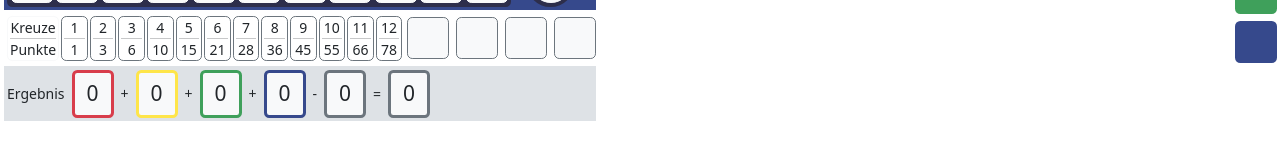
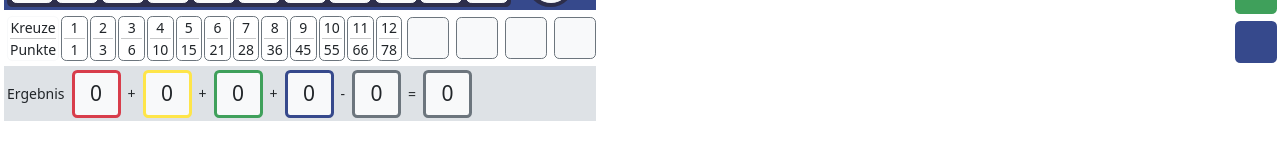
Before and after one commit to hansmaulwurf23/qwixx, a Vue app: page / in a window 1280 px wide. Shown: the part 228-388 px from the top of the page. Built offline with nearby package versions, Linux system fonts and the light colour scheme; some icons are missing.

Commit message:
finished state, legend into a component

```diff
--- a/src/assets/main.scss
+++ b/src/assets/main.scss
@@ -42,6 +42,16 @@ main {
     vertical-align: middle;
 }
 
+.scorediv {
+    @extend .mx-2;
+    @extend .rounded-2;
+    @extend .squarebtn;
+    @extend .bg-light;
+    @extend .border;
+    @extend .border-3;
+    min-width: 3.5rem;
+}
+
 #myErrorAlert {
     @extend .border;
     @extend .border-3;
--- a/src/components/TheBoard.vue
+++ b/src/components/TheBoard.vue
@@ -1,6 +1,7 @@
 <script setup>
 import {mdiLock, mdiLockOpen} from '@mdi/js';
 import {useBoardStore} from "@/main.js";
+import ThePointsLegend from "@/components/ThePointsLegend.vue";
 
 const store = useBoardStore();
 </script>
@@ -11,6 +12,7 @@ const store = useBoardStore();
       <div class="panelrow rounded-2" :class="['bg-' + store.colors[cidx] + '-subtle']">
         <button @click="store.markNumber(cidx, i)"
                 v-for="(v, i) in colNumbers"
+                :disabled="store.isFinished()"
                 :class="[v ? 'btn-secondary' : 'btn-light', v ? 'text-white' : 'text-' + store.colors[cidx], i > 0 ? 'ms-0': 'ms-1']"
                 class="squarebtn m-1">{{ cidx < 2 ? i + 2 : 12 - i }}
         </button>
@@ -19,26 +21,17 @@ const store = useBoardStore();
       <div class="panelrow rounded-circle" :class="['bg-' + store.colors[cidx] + '-subtle']">
         <button @click="store.markLock(cidx)"
                 :class="[store.locks[cidx] ? 'btn-secondary' : 'btn-light', store.locks[cidx] ? 'text-white' : 'text-' + store.colors[cidx]]"
+                :disabled="store.isFinished()"
                 class="squarebtn m-1 rounded-circle">
           <svg-icon type="mdi" :path="store.locks[cidx] ? mdiLock : mdiLockOpen"></svg-icon>
         </button>
       </div>
     </div>
     <div class="panelrow">
-      <div class="rounded-2 border border-light legend ms-2">
-        Kreuze
-        <hr/>
-        Punkte
-      </div>
-      <template v-for="(v, i) in store.pointsMap">
-        <div class="rounded-2 border border-secondary legend" v-if="i > 0">
-          {{ i }}
-          <hr/>
-          {{ v }}
-        </div>
-      </template>
+      <ThePointsLegend/>
       <button v-for="v in 4"
               @click="store.markFail()"
+              :disabled="store.isFinished()"
               :class="store.fails >= v ? 'btn-secondary': 'btn-light'"
               class="btn-outline-secondary squarebtn m-1">&nbsp;
       </button>
@@ -46,37 +39,24 @@ const store = useBoardStore();
     <div class="p-1 m-1 panelrow scorerow">
       Ergebnis
       <template v-for="(color, cidx) in store.colors">
-        <div class="mx-2 rounded-2 squarebtn bg-light border border-3 align-middle" :class="['border-' + color]"><p>
+        <div class="scorediv" :class="['border-' + color]"><p>
           {{ store.getColorScore(cidx) }}</p></div>
         {{ cidx < 3 ? '+' : '-' }}
       </template>
-      <div class="mx-2 rounded-2 squarebtn bg-light border border-3 border-secondary"><p>{{ store.getFailPoints() }}</p>
+      <div class="scorediv border-secondary"><p>{{ store.getFailPoints() }}</p>
       </div>
       =
-      <div class="mx-2 rounded-2 squarebtn bg-light border border-3 border-secondary"><p>{{ store.getScore() }}</p>
+      <div class="scorediv border-secondary"><p>{{ store.getScore() }}</p>
       </div>
     </div>
   </div>
 </template>
 
 <style scoped>
-hr {
-  margin: 0;
-  padding: 0;
-}
-
 .panelrow {
   display: flex;
   flex-direction: row;
   align-items: center;
-}
-
-.legend {
-  margin: 1px;
-  padding-left: 2px;
-  padding-right: 2px;
-  min-width: 1.9rem;
-  text-align: center;
 }
 
 .scorerow {
--- a/src/components/TheControls.vue
+++ b/src/components/TheControls.vue
@@ -14,7 +14,7 @@ const store = useBoardStore()
       <svg-icon type="mdi" :path="mdiUndo"></svg-icon>
     </button>
     <button class="squarebtn m-1" v-for="(c, i) in store.colors" :class="['bg-' + c, 'text-white']"
-    @click="store.markLockGlobally(i)">
+    @click="store.markLockGlobally(i)" :disabled="store.isFinished()">
       <svg-icon type="mdi" :path="mdiAccountLock"></svg-icon>
     </button>
   </div>
--- /dev/null
+++ b/src/components/ThePointsLegend.vue
@@ -0,0 +1,35 @@
+<script setup>
+import {useBoardStore} from "@/main.js";
+
+const store = useBoardStore();
+</script>
+
+<template>
+  <div class="rounded-2 border border-light legend ms-2">
+    Kreuze
+    <hr/>
+    Punkte
+  </div>
+  <template v-for="(v, i) in store.pointsMap">
+    <div class="rounded-2 border border-secondary legend" v-if="i > 0">
+      {{ i }}
+      <hr/>
+      {{ v }}
+    </div>
+  </template>
+</template>
+
+<style scoped>
+hr {
+  margin: 0;
+  padding: 0;
+}
+
+.legend {
+  margin: 1px;
+  padding-left: 2px;
+  padding-right: 2px;
+  min-width: 1.9rem;
+  text-align: center;
+}
+</style>
--- a/src/main.js
+++ b/src/main.js
@@ -67,7 +67,7 @@ export const useBoardStore = defineStore("boardStore", () => {
     if (!this.numbers[color].at(-1)) {
       return this.setError('Der letzte Kasten muss angekreuzt sein!');
     }
-    if (this.locks.filter((l) => l === true).length === 2) {
+    if (this.isFinished()) {
       return this.setError('Es sind bereits zwei Reihen gelockt!');
     }
 
@@ -107,6 +107,10 @@ export const useBoardStore = defineStore("boardStore", () => {
       score += this.getColorScore(i);
     }
     return score;
+  }
+
+  function isFinished() {
+    return this.locks.filter((l) => l === true).length === 2
   }
 
   function undo() {
@@ -151,6 +155,7 @@ export const useBoardStore = defineStore("boardStore", () => {
     getColorScore,
     getFailPoints,
     getScore,
+    isFinished,
     undo,
     setError,
     unsetError
```
